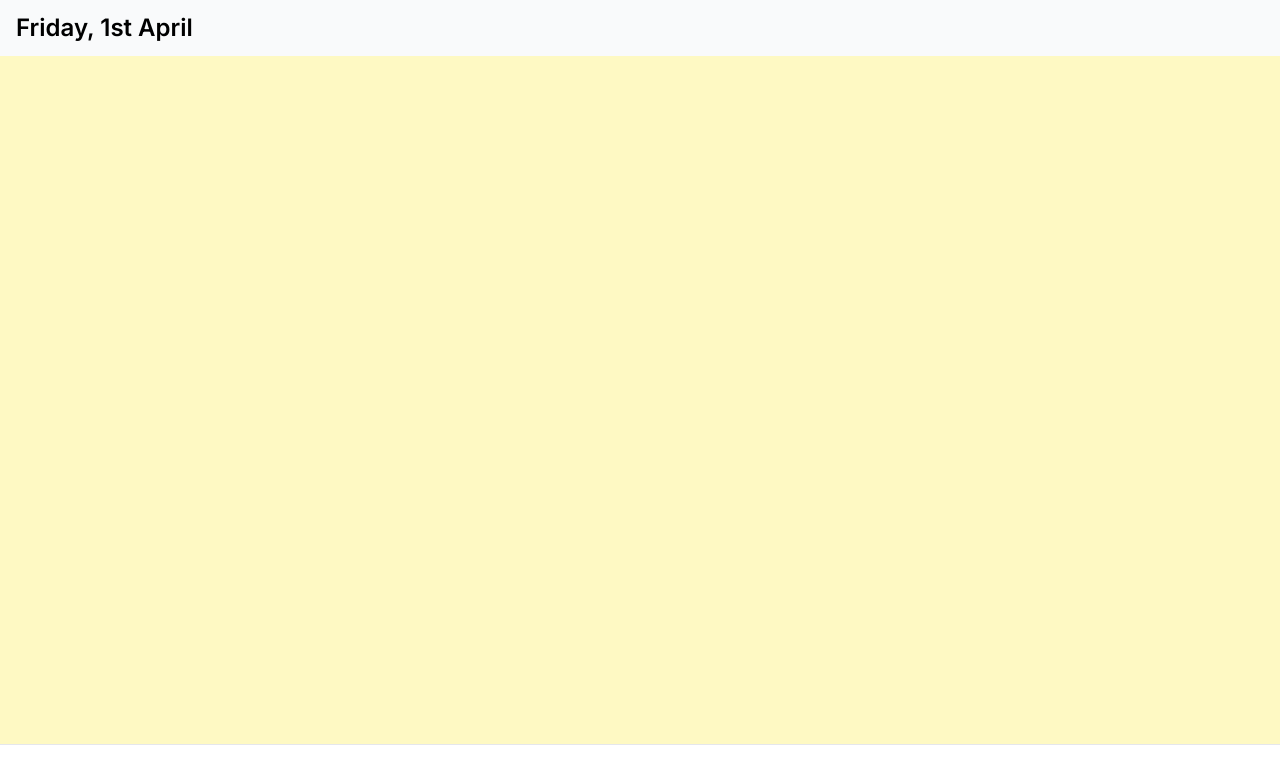
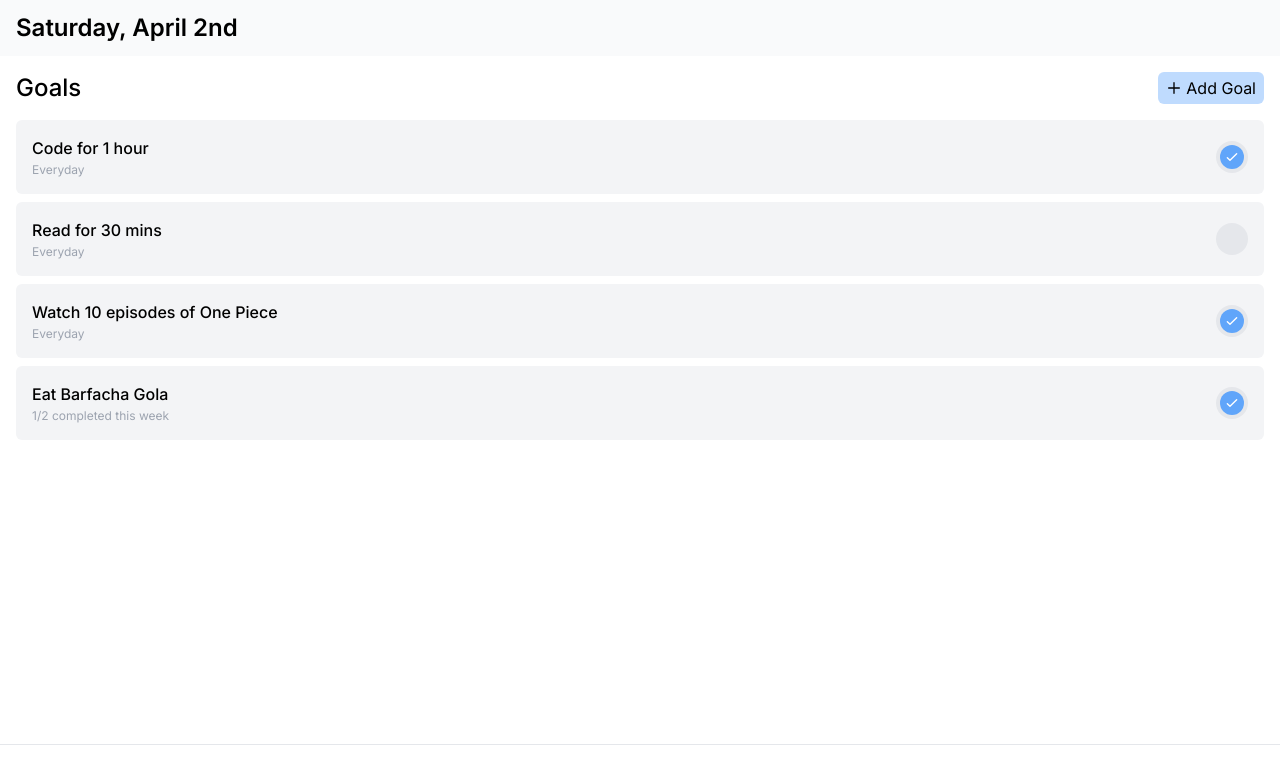
Before and after one commit to SudhanshuBhagwat/tracker, a Next.js app: page / in a window 1280 px wide. Shown: the top 784 px of the page. Built offline with nearby package versions, Linux system fonts and the light colour scheme; no server answers; the database is empty.

Commit message:
* Updated theme-color for PWA * Added framer-motion and headless-ui * Added basic UI for Goals Screen * Added Composable Modal Component for various operations * Added base UI for Add Goals Modal

```diff
--- a/package.json
+++ b/package.json
@@ -10,7 +10,10 @@
   },
   "dependencies": {
     "@headlessui/react": "^1.5.0",
+    "@heroicons/react": "^1.0.6",
+    "date-fns": "^2.28.0",
     "firebase": "^9.6.10",
+    "framer-motion": "^6.2.8",
     "next": "12.1.0",
     "next-pwa": "^5.4.5",
     "react": "17.0.2",
--- /dev/null
+++ b/src/components/AddGoal.tsx
@@ -0,0 +1,37 @@
+import React from "react";
+import Modal from "./Modal";
+
+interface Props {
+  isOpen: boolean;
+  setIsOpen: (value: boolean) => void;
+}
+
+const AddGoal: React.FC<Props> = ({ isOpen, setIsOpen }) => {
+  function handleIsOpen() {
+    setIsOpen(false);
+  }
+
+  return (
+    <Modal open={isOpen} onClose={setIsOpen}>
+      <div className="h-full flex flex-col overflow-y-scroll">
+        <div className="flex justify-between p-4">
+          <button
+            className="text-lg font-md font-normal text-blue-400"
+            onClick={handleIsOpen}
+          >
+            Close
+          </button>
+          <h2 className="text-xl font-semibold">Add Goal</h2>
+          <button
+            className="text-lg font-md font-semibold text-blue-400"
+            onClick={handleIsOpen}
+          >
+            Save
+          </button>
+        </div>
+      </div>
+    </Modal>
+  );
+};
+
+export default AddGoal;
--- /dev/null
+++ b/src/components/Goal.tsx
@@ -0,0 +1,36 @@
+import { Switch } from "@headlessui/react";
+import { CheckIcon } from "@heroicons/react/outline";
+import React, { useState } from "react";
+
+interface Props {
+  goal: any;
+}
+
+const Goal: React.FC<Props> = ({ goal }) => {
+  const [isDone, setIsDone] = useState(goal.isDone);
+
+  return (
+    <div className="flex justify-between items-center p-4 rounded-md bg-gray-100">
+      <div className="flex flex-col">
+        <h3 className="text-md font-medium">{goal.title}</h3>
+        <span className="text-xs mt-[2px] text-gray-400">{goal.span}</span>
+      </div>
+      <Switch
+        checked={isDone}
+        onChange={setIsDone}
+        className={`relative inline-flex justify-center items-center h-8 rounded-full w-8 bg-gray-200 transition`}
+      >
+        <span className="sr-only">Complete Goal</span>
+        <span
+          className={`${
+            isDone && "bg-blue-400"
+          } w-6 h-6 rounded-full flex items-center justify-center transition`}
+        >
+          {isDone && <CheckIcon className="w-4 h-4 text-white" />}
+        </span>
+      </Switch>
+    </div>
+  );
+};
+
+export default Goal;
--- /dev/null
+++ b/src/components/Modal.tsx
@@ -0,0 +1,44 @@
+import { Transition, Dialog } from "@headlessui/react";
+import { Fragment } from "react";
+
+interface Props {
+  open: boolean;
+  onClose: (value: boolean) => void;
+}
+
+const Modal: React.FC<Props> = ({ open, onClose, children }) => {
+  return (
+    <Transition.Root static show={open} as={Fragment}>
+      <Dialog static as="div" className="fixed z-10 inset-0" onClose={onClose}>
+        <div className="flex flex-col justify-center h-full px-1 pt-4 text-center sm:block sm:p-0">
+          <Transition.Child
+            as={Fragment}
+            enter="ease-out duration-300"
+            enterFrom="opacity-0"
+            enterTo="opacity-100"
+            leave="ease-in duration-200"
+            leaveFrom="opacity-100"
+            leaveTo="opacity-0"
+          >
+            <Dialog.Overlay className="fixed inset-0 bg-gray-500 bg-opacity-75 transition-opacity" />
+          </Transition.Child>
+          <Transition.Child
+            as={Fragment}
+            enter="ease-out duration-300"
+            enterFrom="opacity-0 translate-y-4 sm:translate-y-0 sm:scale-95"
+            enterTo="opacity-100 translate-y-0 sm:scale-100"
+            leave="ease-in duration-200"
+            leaveFrom="opacity-100 translate-y-0 sm:scale-100"
+            leaveTo="opacity-0 translate-y-4 sm:translate-y-0 sm:scale-95"
+          >
+            <div className="z-0 flex flex-col w-full h-full bg-white rounded-t-xl shadow-xl overflow-auto">
+              {children}
+            </div>
+          </Transition.Child>
+        </div>
+      </Dialog>
+    </Transition.Root>
+  );
+};
+
+export default Modal;
--- a/src/pages/_app.tsx
+++ b/src/pages/_app.tsx
@@ -1,11 +1,15 @@
 import "../../styles/globals.css";
 import Head from "next/head";
 import type { AppProps } from "next/app";
+import { format } from "date-fns";
 
 function MyApp({ Component, pageProps }: AppProps) {
   return (
-    <div className="flex flex-col h-screen">
-      <header>
+    <div
+      className="flex flex-col h-screen"
+      style={{ WebkitTapHighlightColor: "transparent" }}
+    >
+      <Head>
         <meta charSet="utf-8" />
         <meta httpEquiv="X-UA-Compatible" content="IE=edge" />
         <meta
@@ -13,12 +17,14 @@ function MyApp({ Component, pageProps }: AppProps) {
           content="width=device-width,initial-scale=1,minimum-scale=1,maximum-scale=1,user-scalable=no"
         />
         <title>Tracker</title>
-        <meta name="theme-color" content="#319197" />
+        <meta name="theme-color" content="rgb(249 250 251)" />
         <link rel="manifest" href="/site.webmanifest" />
-        <div className="h-14 flex items-center px-4 bg-gray-50">
-          <h2 className="text-2xl font-semibold">Friday, 1st April</h2>
-        </div>
-      </header>
+      </Head>
+      <div className="h-14 flex items-center px-4 bg-gray-50">
+        <h2 className="text-2xl font-semibold">
+          {format(new Date(), "eeee, LLLL do")}
+        </h2>
+      </div>
       <main className="flex-1">
         <Component {...pageProps} />
       </main>
--- /dev/null
+++ b/src/pages/_document.js
@@ -0,0 +1,13 @@
+import { Html, Head, Main, NextScript } from "next/document";
+
+export default function Document() {
+  return (
+    <Html style={{ WebkitTapHighlightColor: "transparent" }}>
+      <Head />
+      <body>
+        <Main />
+        <NextScript />
+      </body>
+    </Html>
+  );
+}
--- a/src/pages/index.tsx
+++ b/src/pages/index.tsx
@@ -1,26 +1,43 @@
-import { collection, getDocs } from "firebase/firestore";
+import { PlusIcon } from "@heroicons/react/outline";
 import type { NextPage } from "next";
-import React, { useEffect } from "react";
+import React, { useState } from "react";
+import AddGoal from "../components/AddGoal";
+import Goal from "../components/Goal";
 
-import { firestore } from "../config/firebase";
+const GOALS = [
+  { title: "Code for 1 hour", span: "Everyday", isDone: true },
+  { title: "Read for 30 mins", span: "Everyday", isDone: false },
+  { title: "Watch 10 episodes of One Piece", span: "Everyday", isDone: true },
+  { title: "Eat Barfacha Gola", span: "1/2 completed this week", isDone: true },
+];
 
 const Home: NextPage = () => {
-  async function getData() {
-    try {
-      const snapshot = await getDocs(collection(firestore, "test"));
-      snapshot.forEach((doc) => {
-        console.log(doc.data());
-      });
-    } catch (err) {
-      console.error(`Error: ${err}`);
-    }
-  }
+  const [isOpen, setIsOpen] = useState(false);
 
-  useEffect(() => {
-    getData();
-  }, []);
-
-  return <div className="h-full bg-yellow-100"></div>;
+  return (
+    <div className="h-full p-4">
+      <div className="flex justify-between items-center">
+        <h2 className="text-2xl font-medium">Goals</h2>
+        <button
+          className="flex items-center bg-blue-200 px-2 py-1 rounded-md"
+          onClick={() => {
+            setIsOpen((open) => !open);
+          }}
+        >
+          <span className="mr-1">
+            <PlusIcon className="h-4 w-4" />
+          </span>
+          Add Goal
+        </button>
+      </div>
+      <div className="mt-4 space-y-2">
+        {GOALS.map((goal) => {
+          return <Goal key={goal.title} goal={goal} />;
+        })}
+      </div>
+      <AddGoal isOpen={isOpen} setIsOpen={setIsOpen} />
+    </div>
+  );
 };
 
 export default Home;
```
Also changed, not shown: public/site.webmanifest, 2 other files (tests, documents, lock files or other folders).
